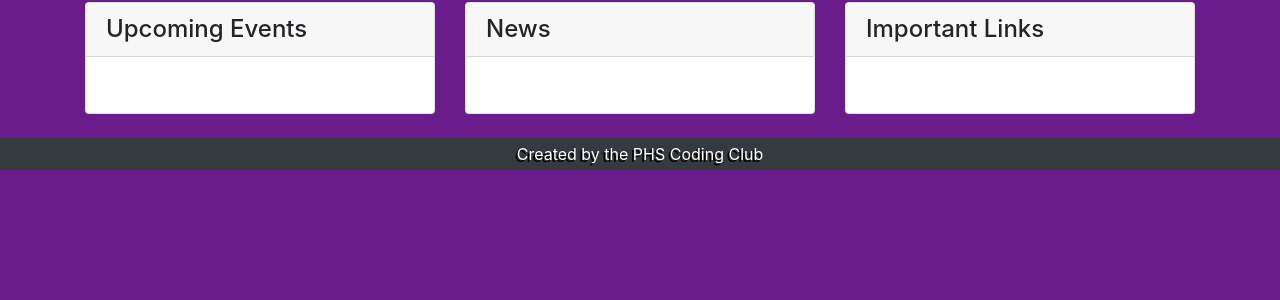
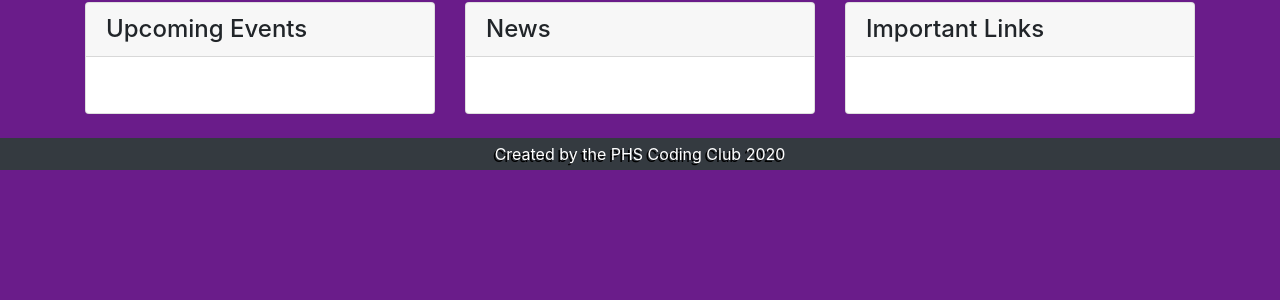
Before and after one commit to jdlane/phsathletics, a Flask app: template templates/index.html in a window 1280 px wide. Shown: the part 150-450 px from the top of the page. Run offline with Flask 2, Linux system fonts and the light colour scheme; the template is opened without the code that fills it, so the values that code supplies are empty; some libraries are stand-ins or nearby versions.

Commit message:
style change + credit footer

```diff
--- a/templates/index.html
+++ b/templates/index.html
@@ -208,7 +208,7 @@
  {% block footer %}
  <footer class="py-1 bg-dark">
     <div class="container">
-      <p class="m-0 text-center text-white">Created by the PHS Coding Club</p>
+      <p class="m-0 text-center text-white">Created by the PHS Coding Club 2020</p>
     </div>
   </footer>
 {% endblock %}
```
